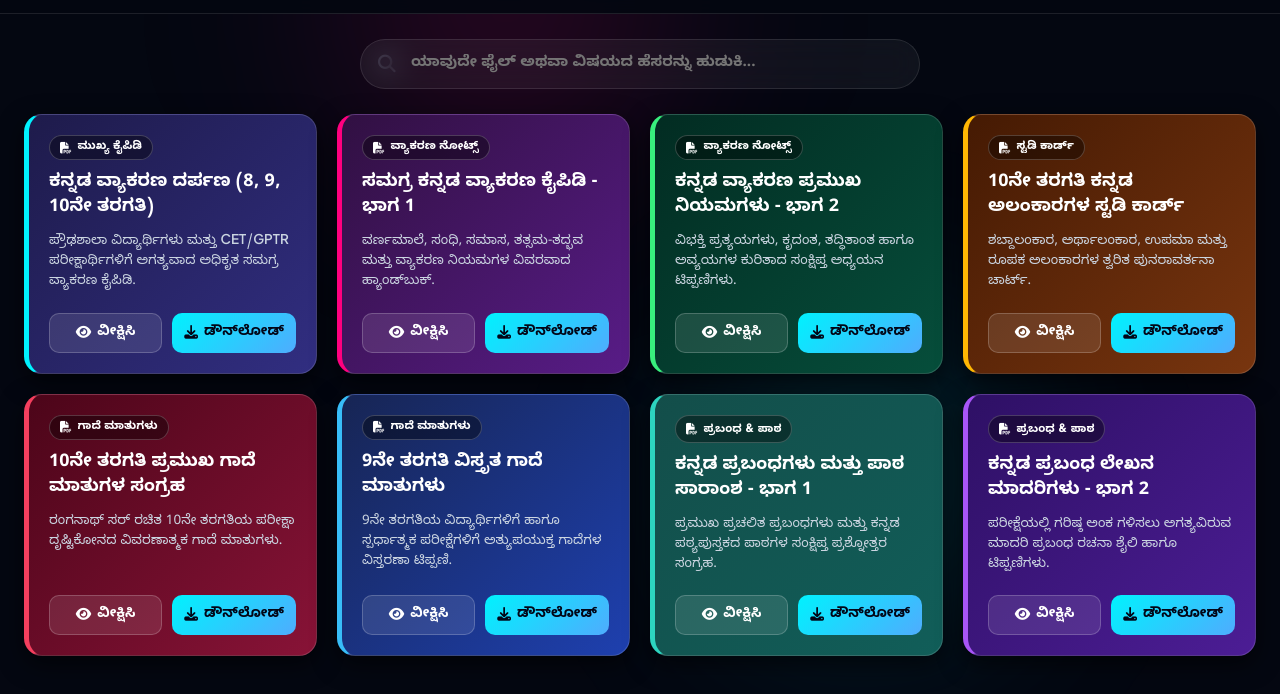
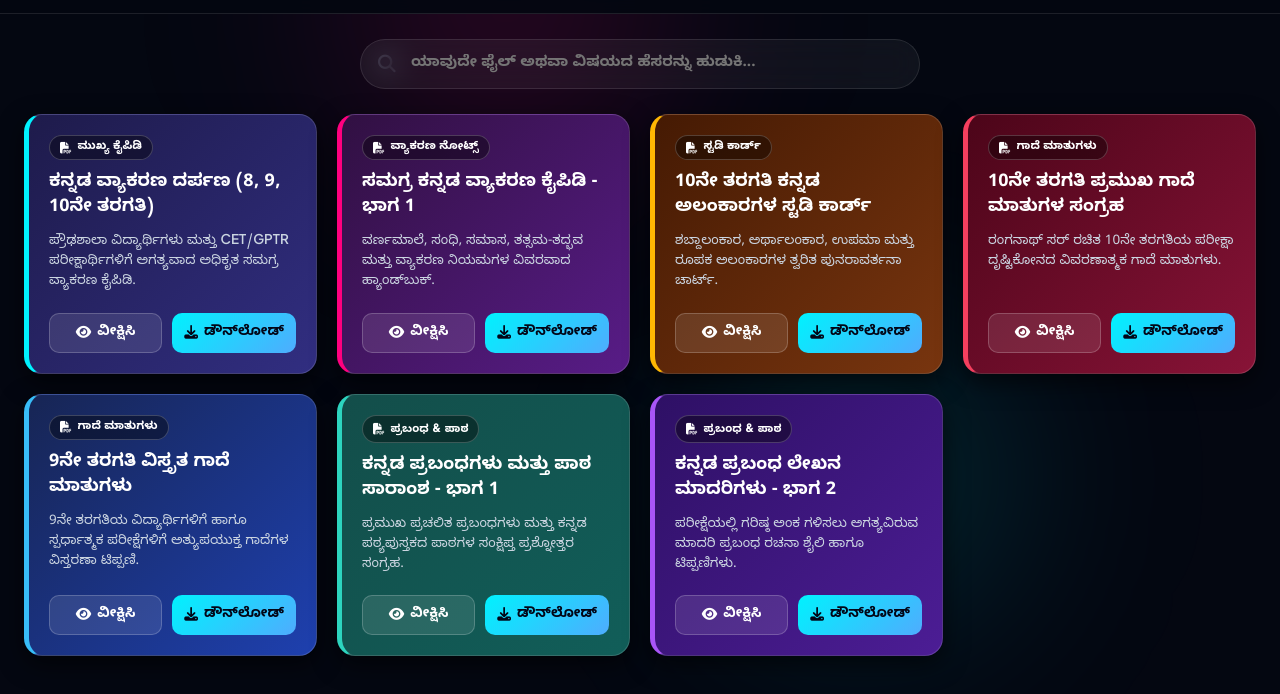
Before and after one commit to chandigokarna2-cetexam/resources, a plain HTML site: page kannadagrammar.html in a window 1280 px wide. Shown: the part 148-842 px from the top of the page. Drawn offline with Linux system fonts and the light colour scheme.

Commit message:
Update kannadagrammar.html

```diff
--- a/kannadagrammar.html
+++ b/kannadagrammar.html
@@ -298,8 +298,8 @@
                 <h3>ಕನ್ನಡ ವ್ಯಾಕರಣ ದರ್ಪಣ (8, 9, 10ನೇ ತರಗತಿ)</h3>
                 <p>ಪ್ರೌಢಶಾಲಾ ವಿದ್ಯಾರ್ಥಿಗಳು ಮತ್ತು CET/GPTR ಪರೀಕ್ಷಾರ್ಥಿಗಳಿಗೆ ಅಗತ್ಯವಾದ ಅಧಿಕೃತ ಸಮಗ್ರ ವ್ಯಾಕರಣ ಕೈಪಿಡಿ.</p>
                 <div class="card-actions">
-                    <a href="ಕನ್ನಡ ವ್ಯಾಕರಣ ದರ್ಪಣ 8,9,10ನೇ ತರಗತಿಗೆ.pdf" target="_blank" class="btn-view"><i class="fa-solid fa-eye"></i> ವೀಕ್ಷಿಸಿ</a>
-                    <a href="ಕನ್ನಡ ವ್ಯಾಕರಣ ದರ್ಪಣ 8,9,10ನೇ ತರಗತಿಗೆ.pdf" download class="btn-download"><i class="fa-solid fa-download"></i> ಡೌನ್‌ಲೋಡ್</a>
+                    <a href="kannada vyakarana1.pdf" target="_blank" class="btn-view"><i class="fa-solid fa-eye"></i> ವೀಕ್ಷಿಸಿ</a>
+                    <a href="kannada vyakarana1.pdf" download class="btn-download"><i class="fa-solid fa-download"></i> ಡೌನ್‌ಲೋಡ್</a>
                 </div>
             </div>
 
@@ -309,30 +309,19 @@
                 <h3>ಸಮಗ್ರ ಕನ್ನಡ ವ್ಯಾಕರಣ ಕೈಪಿಡಿ - ಭಾಗ 1</h3>
                 <p>ವರ್ಣಮಾಲೆ, ಸಂಧಿ, ಸಮಾಸ, ತತ್ಸಮ-ತದ್ಭವ ಮತ್ತು ವ್ಯಾಕರಣ ನಿಯಮಗಳ ವಿವರವಾದ ಹ್ಯಾಂಡ್‌ಬುಕ್.</p>
                 <div class="card-actions">
-                    <a href="kannada vyakarana.pdf" target="_blank" class="btn-view"><i class="fa-solid fa-eye"></i> ವೀಕ್ಷಿಸಿ</a>
-                    <a href="kannada vyakarana.pdf" download class="btn-download"><i class="fa-solid fa-download"></i> ಡೌನ್‌ಲೋಡ್</a>
+                    <a href="kannada vyakarana2.pdf" target="_blank" class="btn-view"><i class="fa-solid fa-eye"></i> ವೀಕ್ಷಿಸಿ</a>
+                    <a href="kannada vyakarana2.pdf" download class="btn-download"><i class="fa-solid fa-download"></i> ಡೌನ್‌ಲೋಡ್</a>
                 </div>
             </div>
 
             <!-- Card 3 -->
-            <div class="card c-3">
-                <span class="card-badge"><i class="fa-solid fa-file-pdf"></i> ವ್ಯಾಕರಣ ನೋಟ್ಸ್</span>
-                <h3>ಕನ್ನಡ ವ್ಯಾಕರಣ ಪ್ರಮುಖ ನಿಯಮಗಳು - ಭಾಗ 2</h3>
-                <p>ವಿಭಕ್ತಿ ಪ್ರತ್ಯಯಗಳು, ಕೃದಂತ, ತದ್ಧಿತಾಂತ ಹಾಗೂ ಅವ್ಯಯಗಳ ಕುರಿತಾದ ಸಂಕ್ಷಿಪ್ತ ಅಧ್ಯಯನ ಟಿಪ್ಪಣಿಗಳು.</p>
-                <div class="card-actions">
-                    <a href="kannada vyakarana (1).pdf" target="_blank" class="btn-view"><i class="fa-solid fa-eye"></i> ವೀಕ್ಷಿಸಿ</a>
-                    <a href="kannada vyakarana (1).pdf" download class="btn-download"><i class="fa-solid fa-download"></i> ಡೌನ್‌ಲೋಡ್</a>
-                </div>
-            </div>
-
-            <!-- Card 4 -->
             <div class="card c-4">
                 <span class="card-badge"><i class="fa-solid fa-file-pdf"></i> ಸ್ಟಡಿ ಕಾರ್ಡ್</span>
                 <h3>10ನೇ ತರಗತಿ ಕನ್ನಡ ಅಲಂಕಾರಗಳ ಸ್ಟಡಿ ಕಾರ್ಡ್</h3>
                 <p>ಶಬ್ದಾಲಂಕಾರ, ಅರ್ಥಾಲಂಕಾರ, ಉಪಮಾ ಮತ್ತು ರೂಪಕ ಅಲಂಕಾರಗಳ ತ್ವರಿತ ಪುನರಾವರ್ತನಾ ಚಾರ್ಟ್.</p>
                 <div class="card-actions">
-                    <a href="10th Kannada Study Card(Alankara)(0)_1532169778981 (1).pdf" target="_blank" class="btn-view"><i class="fa-solid fa-eye"></i> ವೀಕ್ಷಿಸಿ</a>
-                    <a href="10th Kannada Study Card(Alankara)(0)_1532169778981 (1).pdf" download class="btn-download"><i class="fa-solid fa-download"></i> ಡೌನ್‌ಲೋಡ್</a>
+                    <a href="10 TH GADEMATUGALU.pdf" target="_blank" class="btn-view"><i class="fa-solid fa-eye"></i> ವೀಕ್ಷಿಸಿ</a>
+                    <a href="10 TH GADEMATUGALU.pdf" download class="btn-download"><i class="fa-solid fa-download"></i> ಡೌನ್‌ಲೋಡ್</a>
                 </div>
             </div>
 
@@ -342,8 +331,8 @@
                 <h3>10ನೇ ತರಗತಿ ಪ್ರಮುಖ ಗಾದೆ ಮಾತುಗಳ ಸಂಗ್ರಹ</h3>
                 <p>ರಂಗನಾಥ್ ಸರ್ ರಚಿತ 10ನೇ ತರಗತಿಯ ಪರೀಕ್ಷಾ ದೃಷ್ಟಿಕೋನದ ವಿವರಣಾತ್ಮಕ ಗಾದೆ ಮಾತುಗಳು.</p>
                 <div class="card-actions">
-                    <a href="10 TH GADEMATUGALU CREATE BY RANGANATH SIR.-1 (1).pdf" target="_blank" class="btn-view"><i class="fa-solid fa-eye"></i> ವೀಕ್ಷಿಸಿ</a>
-                    <a href="10 TH GADEMATUGALU CREATE BY RANGANATH SIR.-1 (1).pdf" download class="btn-download"><i class="fa-solid fa-download"></i> ಡೌನ್‌ಲೋಡ್</a>
+                    <a href="Alankara.pdf" target="_blank" class="btn-view"><i class="fa-solid fa-eye"></i> ವೀಕ್ಷಿಸಿ</a>
+                    <a href="Alankara.pdf" download class="btn-download"><i class="fa-solid fa-download"></i> ಡೌನ್‌ಲೋಡ್</a>
                 </div>
             </div>
 
@@ -353,8 +342,8 @@
                 <h3>9ನೇ ತರಗತಿ ವಿಸ್ತೃತ ಗಾದೆ ಮಾತುಗಳು</h3>
                 <p>9ನೇ ತರಗತಿಯ ವಿದ್ಯಾರ್ಥಿಗಳಿಗೆ ಹಾಗೂ ಸ್ಪರ್ಧಾತ್ಮಕ ಪರೀಕ್ಷೆಗಳಿಗೆ ಅತ್ಯುಪಯುಕ್ತ ಗಾದೆಗಳ ವಿಸ್ತರಣಾ ಟಿಪ್ಪಣಿ.</p>
                 <div class="card-actions">
-                    <a href="9TH GADEMATU CREATE BY RANGANATH SIR (1).pdf" target="_blank" class="btn-view"><i class="fa-solid fa-eye"></i> ವೀಕ್ಷಿಸಿ</a>
-                    <a href="9TH GADEMATU CREATE BY RANGANATH SIR (1).pdf" download class="btn-download"><i class="fa-solid fa-download"></i> ಡೌನ್‌ಲೋಡ್</a>
+                    <a href="9TH GADEMATU.pdf" target="_blank" class="btn-view"><i class="fa-solid fa-eye"></i> ವೀಕ್ಷಿಸಿ</a>
+                    <a href="9TH GADEMATU.pdf" download class="btn-download"><i class="fa-solid fa-download"></i> ಡೌನ್‌ಲೋಡ್</a>
                 </div>
             </div>
 
@@ -364,8 +353,8 @@
                 <h3>ಕನ್ನಡ ಪ್ರಬಂಧಗಳು ಮತ್ತು ಪಾಠ ಸಾರಾಂಶ - ಭಾಗ 1</h3>
                 <p>ಪ್ರಮುಖ ಪ್ರಚಲಿತ ಪ್ರಬಂಧಗಳು ಮತ್ತು ಕನ್ನಡ ಪಠ್ಯಪುಸ್ತಕದ ಪಾಠಗಳ ಸಂಕ್ಷಿಪ್ತ ಪ್ರಶ್ನೋತ್ತರ ಸಂಗ್ರಹ.</p>
                 <div class="card-actions">
-                    <a href="kannada essay and lesson (1).pdf" target="_blank" class="btn-view"><i class="fa-solid fa-eye"></i> ವೀಕ್ಷಿಸಿ</a>
-                    <a href="kannada essay and lesson (1).pdf" download class="btn-download"><i class="fa-solid fa-download"></i> ಡೌನ್‌ಲೋಡ್</a>
+                    <a href="kannada essay and lesson.pdf" target="_blank" class="btn-view"><i class="fa-solid fa-eye"></i> ವೀಕ್ಷಿಸಿ</a>
+                    <a href="kannada essay and lesson.pdf" download class="btn-download"><i class="fa-solid fa-download"></i> ಡೌನ್‌ಲೋಡ್</a>
                 </div>
             </div>
 
```
